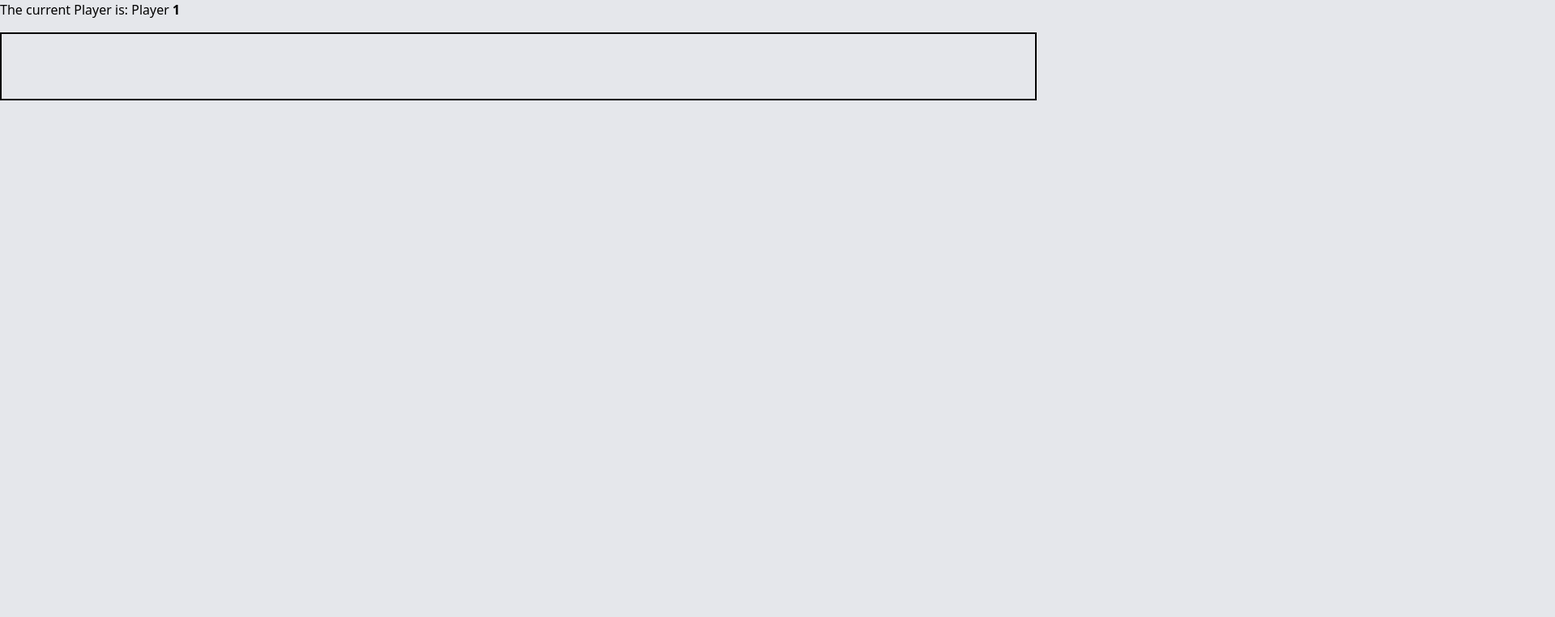
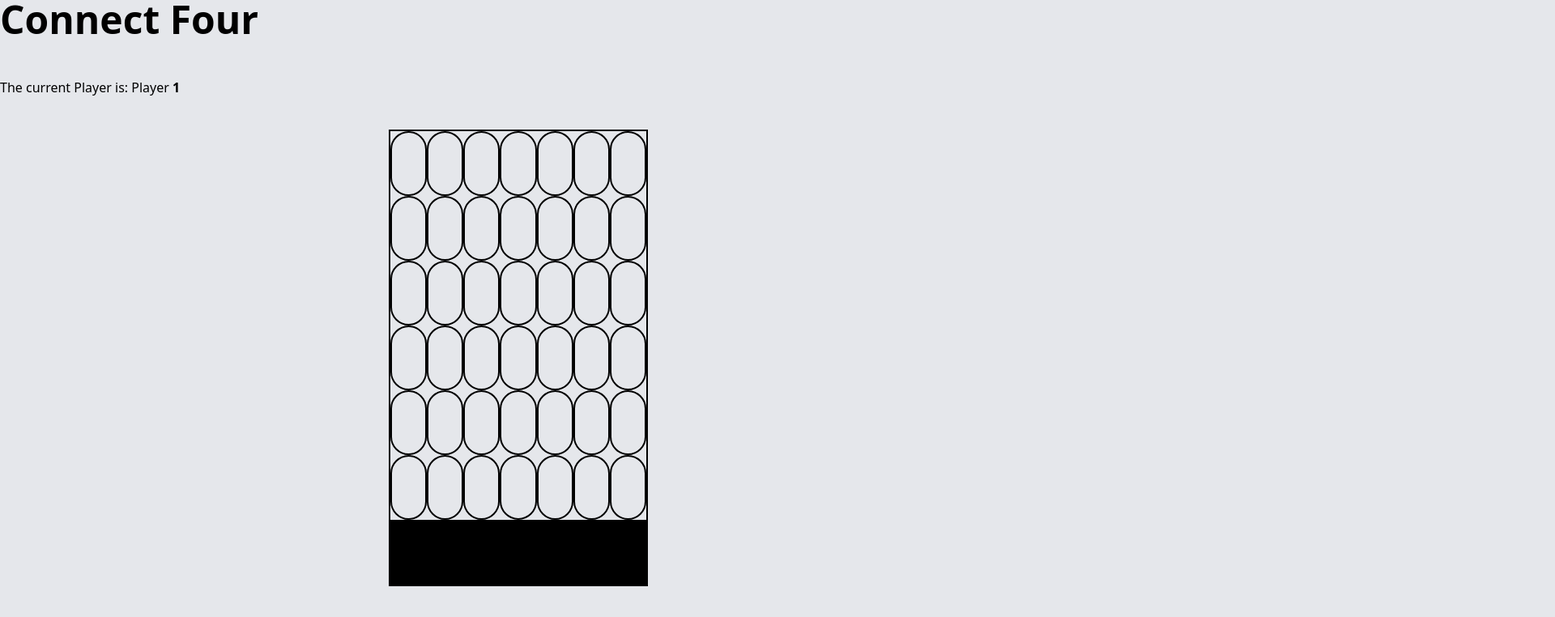
Before and after one commit to RAWjasekaram/Tutorial-Connect-4, a plain HTML site: page index.html in a window 1280 px wide. Shown: the top 762 px of the page at 81% size, 1920 px wide, since content can reach past the window. Drawn offline with nearby package versions, Linux system fonts and the light colour scheme.

Commit message:
finish functionality on connect 4 game.

```diff
--- a/app.js
+++ b/app.js
@@ -99,7 +99,9 @@ document.addEventListener("DOMContentLoaded", () => {
         square3.classList.contains("player-two") &&
         square4.classList.contains("player-two")
       ) {
+        result.innerHTML = 'Player Two Wins!'
       }
+
     }
   }
 
@@ -112,7 +114,6 @@ document.addEventListener("DOMContentLoaded", () => {
       ) {
         if (currentPlayer == 1) {
           squares[i].classList.add("taken");
-          squares[i].classList.add("border-black-8");
           squares[i].classList.add("player-one");
           squares[i].classList.add("bg-blue-500");
           currentPlayer = 2;
@@ -121,7 +122,7 @@ document.addEventListener("DOMContentLoaded", () => {
           squares[i].classList.add("taken");
           squares[i].classList.add("bg-red-500");
           squares[i].classList.add("player-two");
-          squares[i].classList.add("border-black-8");
+
           currentPlayer = 1;
           displayCurrentPlayer.innerHTML = currentPlayer;
         }
--- a/index.html
+++ b/index.html
@@ -7,64 +7,69 @@
     <script src="app.js" charset="utf-8"></script>
   </head>
   <body class="bg-gray-200">
-    <h3 class="mb-4">
-      The current Player is: Player
-      <span id="current-player" class="font-bold">1</span>
-    </h3>
-    <h3 id="result"></h3>
-
-    <div class="border-2 border-black h-120 w-140 grid grid-cols-7 grid-flow-col gap-0">
-      <!-- your grid items here -->
-
-      <div class="h-20 w-20"></div>
-      <div class="h-20 w-20"></div>
-      <div class="h-20 w-20"></div>
-      <div class="h-20 w-20"></div>
-      <div class="h-20 w-20"></div>
-      <div class="h-20 w-20"></div>
-      <div class="h-20 w-20"></div>
-      <div class="h-20 w-20"></div>
-      <div class="h-20 w-20"></div>
-      <div class="h-20 w-20"></div>
-      <div class="h-20 w-20"></div>
-      <div class="h-20 w-20"></div>
-      <div class="h-20 w-20"></div>
-      <div class="h-20 w-20"></div>
-      <div class="h-20 w-20"></div>
-      <div class="h-20 w-20"></div>
-      <div class="h-20 w-20"></div>
-      <div class="h-full w-full"></div>
-      <div class="h-20 w-20"></div>
-      <div class="h-20 w-20"></div>
-      <div class="h-20 w-20"></div>
-      <div class="h-20 w-20"></div>
-      <div class="h-20 w-20"></div>
-      <div class="h-20 w-20"></div>
-      <div class="h-20 w-20"></div>
-      <div class="h-20 w-20"></div>
-      <div class="h-20 w-20"></div>
-      <div class="h-20 w-20"></div>
-      <div class="h-20 w-20"></div>
-      <div class="h-20 w-20"></div>
-      <div class="h-20 w-20"></div>
-      <div class="h-20 w-20"></div>
-      <div class="h-20 w-20"></div>
-      <div class="h-20 w-20"></div>
-      <div class="h-20 w-20"></div>
-      <div class="h-20 w-20"></div>
-      <div class="h-20 w-20"></div>
-      <div class="h-20 w-20"></div>
-      <div class="h-20 w-20"></div>
-      <div class="h-20 w-20"></div>
-      <div class="h-20 w-20"></div>
-      <div class="h-20 w-20"></div>
-      <div class="h-20 w-20 taken"></div>
-      <div class="h-20 w-20 taken"></div>
-      <div class="h-20 w-20 taken"></div>
-      <div class="h-20 w-20 taken"></div>
-      <div class="h-20 w-20 taken"></div>
-      <div class="h-20 w-20 taken"></div>
-      <div class="h-20 w-20 taken"></div>
+    <div class="flex flex-col justify-center">
+      <h1 class="text-5xl font-bold">Connect Four</h1>
+      <h3 class="mb-4">
+        <br />
+        <br />
+        The current Player is: Player
+        <span id="current-player" class="font-bold">1</span>
+      </h3>
+      <h3 id="result"></h3>
+      <br />
+      <div class="w-1/4 mx-auto">
+        <div class="border-2 border-black h-120 w-140 grid grid-cols-7">
+          <div class="h-20 w-1/7 rounded-full border-2 border-black"></div>
+          <div class="h-20 w-1/7 rounded-full border-2 border-black"></div>
+          <div class="h-20 w-1/7 rounded-full border-2 border-black"></div>
+          <div class="h-20 w-1/7 rounded-full border-2 border-black"></div>
+          <div class="h-20 w-1/7 rounded-full border-2 border-black"></div>
+          <div class="h-20 w-1/7 rounded-full border-2 border-black"></div>
+          <div class="h-20 w-1/7 rounded-full border-2 border-black"></div>
+          <div class="h-20 w-1/7 rounded-full border-2 border-black"></div>
+          <div class="h-20 w-1/7 rounded-full border-2 border-black"></div>
+          <div class="h-20 w-1/7 rounded-full border-2 border-black"></div>
+          <div class="h-20 w-1/7 rounded-full border-2 border-black"></div>
+          <div class="h-20 w-1/7 rounded-full border-2 border-black"></div>
+          <div class="h-20 w-1/7 rounded-full border-2 border-black"></div>
+          <div class="h-20 w-1/7 rounded-full border-2 border-black"></div>
+          <div class="h-20 w-1/7 rounded-full border-2 border-black"></div>
+          <div class="h-20 w-1/7 rounded-full border-2 border-black"></div>
+          <div class="h-20 w-1/7 rounded-full border-2 border-black"></div>
+          <div class="h-20 w-1/7 rounded-full border-2 border-black"></div>
+          <div class="h-20 w-1/7 rounded-full border-2 border-black"></div>
+          <div class="h-20 w-1/7 rounded-full border-2 border-black"></div>
+          <div class="h-20 w-1/7 rounded-full border-2 border-black"></div>
+          <div class="h-20 w-1/7 rounded-full border-2 border-black"></div>
+          <div class="h-20 w-1/7 rounded-full border-2 border-black"></div>
+          <div class="h-20 w-1/7 rounded-full border-2 border-black"></div>
+          <div class="h-20 w-1/7 rounded-full border-2 border-black"></div>
+          <div class="h-20 w-1/7 rounded-full border-2 border-black"></div>
+          <div class="h-20 w-1/7 rounded-full border-2 border-black"></div>
+          <div class="h-20 w-1/7 rounded-full border-2 border-black"></div>
+          <div class="h-20 w-1/7 rounded-full border-2 border-black"></div>
+          <div class="h-20 w-1/7 rounded-full border-2 border-black"></div>
+          <div class="h-20 w-1/7 rounded-full border-2 border-black"></div>
+          <div class="h-20 w-1/7 rounded-full border-2 border-black"></div>
+          <div class="h-20 w-1/7 rounded-full border-2 border-black"></div>
+          <div class="h-20 w-1/7 rounded-full border-2 border-black"></div>
+          <div class="h-20 w-1/7 rounded-full border-2 border-black"></div>
+          <div class="h-20 w-1/7 rounded-full border-2 border-black"></div>
+          <div class="h-20 w-1/7 rounded-full border-2 border-black"></div>
+          <div class="h-20 w-1/7 rounded-full border-2 border-black"></div>
+          <div class="h-20 w-1/7 rounded-full border-2 border-black"></div>
+          <div class="h-20 w-1/7 rounded-full border-2 border-black"></div>
+          <div class="h-20 w-1/7 rounded-full border-2 border-black"></div>
+          <div class="h-20 w-1/7 rounded-full border-2 border-black"></div>
+          <div class="h-20 w-1/7 taken bg-black"></div>
+          <div class="h-20 w-1/7 taken bg-black"></div>
+          <div class="h-20 w-1/7 taken bg-black"></div>
+          <div class="h-20 w-1/7 taken bg-black"></div>
+          <div class="h-20 w-1/7 taken bg-black"></div>
+          <div class="h-20 w-1/7 taken bg-black"></div>
+          <div class="h-20 w-1/7 taken bg-black"></div>
+        </div>
+      </div>
     </div>
   </body>
 </html>
```
